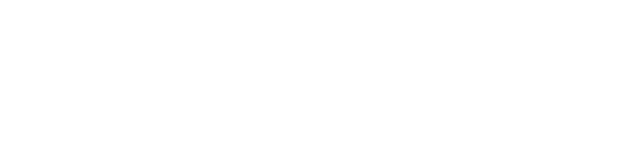
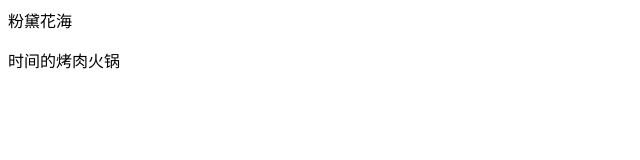
Before and after one commit to dongjianhao/H546, a plain HTML site: page index.html in a window 1280 px wide. Shown: the whole page, without its empty margins (0-640 px from the left). Drawn offline with Linux system fonts and the light colour scheme.

Commit message:
第二次修改index.html

```diff
--- a/index.html
+++ b/index.html
@@ -7,6 +7,7 @@
     <title>Document</title>
 </head>
 <body>
-
+    <div>粉黛花海</div>
+    <p>时间的烤肉火锅</p>
 </body>
 </html>
```
